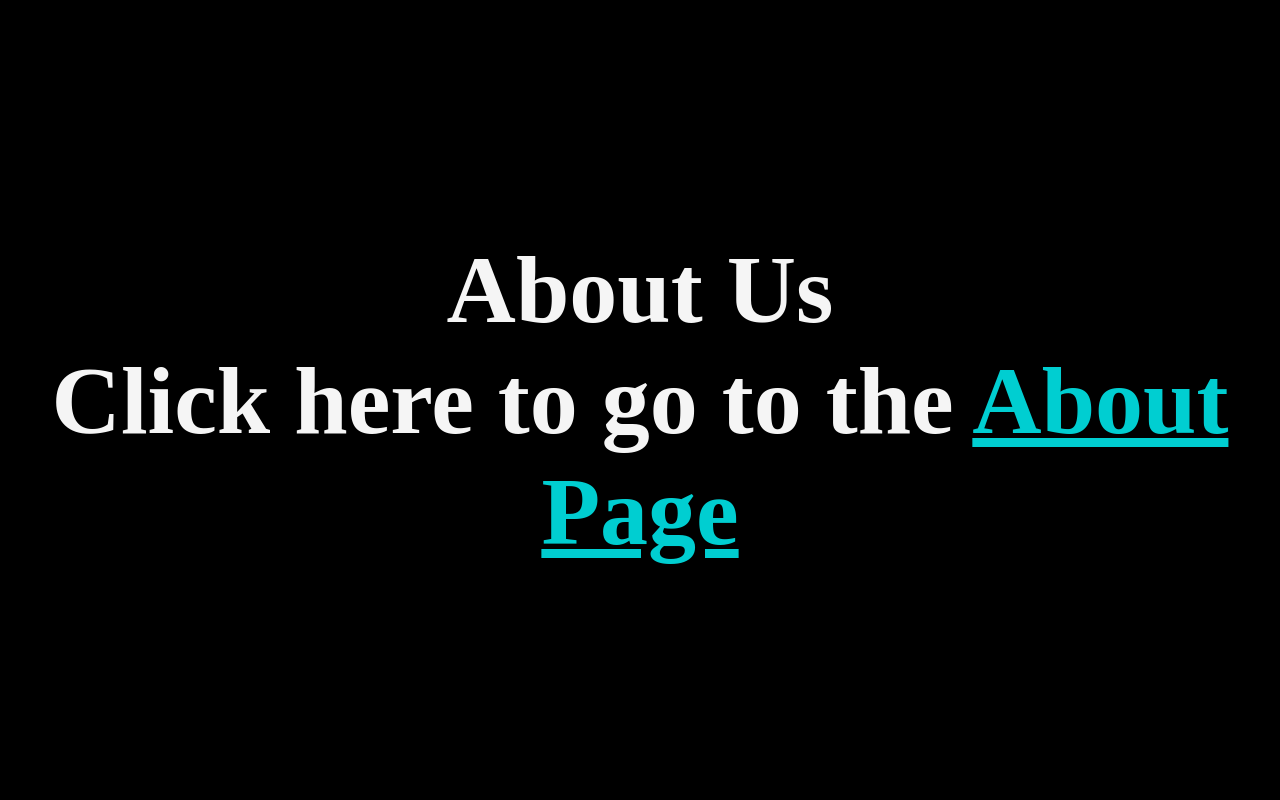
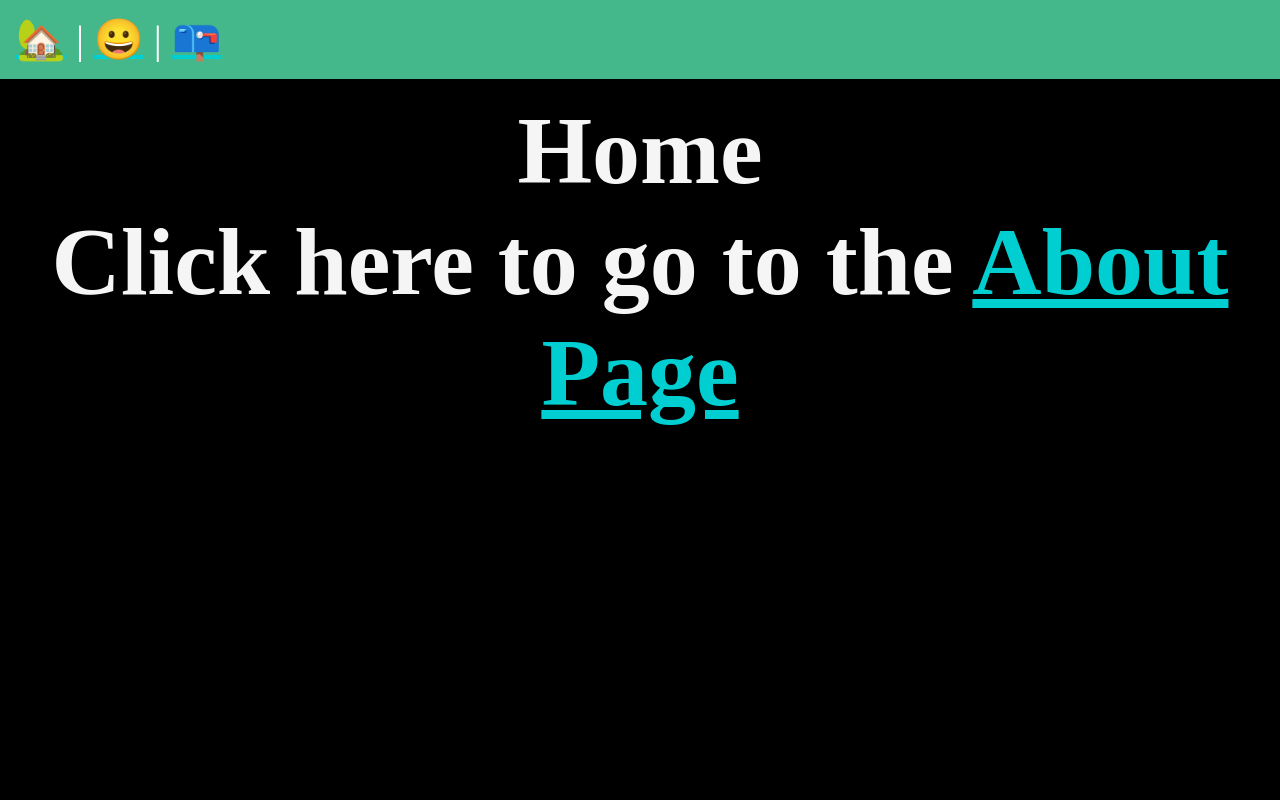
Before and after one commit to lubnaonline228/Django-blog, a Django app: page / in a window 1280 px wide. Run offline with Django 5.2, Linux system fonts and the light colour scheme.

Commit message:
Add files via upload

```diff
--- a/blog/blog/settings.py
+++ b/blog/blog/settings.py
@@ -39,6 +39,7 @@ INSTALLED_APPS = [
     "django.contrib.sessions",
     "django.contrib.messages",
     "django.contrib.staticfiles",
+    "posts",
 ]
 
 MIDDLEWARE = [
--- a/blog/blog/urls.py
+++ b/blog/blog/urls.py
@@ -15,11 +15,12 @@ Including another URLconf
     2. Add a URL to urlpatterns:  path('blog/', include('blog.urls'))
 """
 from django.contrib import admin
-from django.urls import path
+from django.urls import path, include
 from . import views #The dot means import from the folder we are in
 
 urlpatterns = [
     path("admin/", admin.site.urls),
     path("", views.homepage),
     path("about/",views.about),
+    path("posts/",include("posts.urls"))
 ]
--- /dev/null
+++ b/blog/posts/admin.py
@@ -0,0 +1,6 @@
+from django.contrib import admin
+from .models import Post
+
+# Register your models here.
+# if we create any models and want to see them in the admin panel, we need to first register them here
+admin.site.register(Post)  #this will create a model based on the class Post
--- /dev/null
+++ b/blog/posts/apps.py
@@ -0,0 +1,6 @@
+from django.apps import AppConfig
+
+
+class PostsConfig(AppConfig):
+    default_auto_field = "django.db.models.BigAutoField"
+    name = "posts"
--- /dev/null
+++ b/blog/posts/tests.py
@@ -0,0 +1,3 @@
+from django.test import TestCase
+
+# Create your tests here.
--- /dev/null
+++ b/blog/posts/urls.py
@@ -0,0 +1,6 @@
+from django.urls import path
+from . import views
+
+urlpatterns = [
+    path("", views.posts_list),
+]
--- a/blog/static/css/style.css
+++ b/blog/static/css/style.css
@@ -6,16 +6,40 @@
 
 body {
     min-height: 100vh;
-    display: grid;
-    place-content: center;
     font-size: 3rem;
     background-color: black;
     color: whitesmoke;
 
 }
 
-h1,p {
+nav {
+    padding: 1rem;
+    background-color: #44B78B;
+    color: white;
+    font-size: 2.5rem;
+}
+
+main {
+
+    padding:1rem;
+}
+
+section {
+    display: flex;
+    flex-flow: column;
+    gap: 1rem;
+}
+
+h1 {
     text-align: center;
+}
+
+h2 {
+    font-size: 2.5rem;
+}
+
+p {
+    font-size: 2rem;
 }
 
 a {
--- a/blog/templates/home.html
+++ b/blog/templates/home.html
@@ -1,14 +1,10 @@
-<!DOCTYPE html>
-{% load static %}
-<html lang="en">
-<head>
-    <meta charset="UTF-8">
-    <meta name="viewport" content="width=device-width, initial-scale=1.0">
-    <link rel="stylesheet" href="{% static 'css/style.css' %}">
-    <title>Home</title>
-</head>
-<body>
-    <h1>About Us</h1>
+{% extends 'layout.html' %}
+
+{% block title %}
+    Home
+{% endblock %}
+
+{% block content%}
+    <h1>Home</h1>
     <h1>Click here to go to the <a href="/about">About Page</a></h1>
-</body>
-</html>
+{% endblock %}
--- /dev/null
+++ b/blog/templates/layout.html
@@ -0,0 +1,28 @@
+<!DOCTYPE html>
+{% load static %}
+<html lang="en">
+<head>
+    <meta charset="UTF-8">
+    <meta name="viewport" content="width=device-width, initial-scale=1.0">
+    <link rel="stylesheet" href="{% static 'css/style.css' %}">
+    <title>
+        {% block title %}
+            Django App
+        {% endblock %}
+    </title>
+</head>
+<body>
+    <nav>
+        <a href="/">🏡</a> |
+        <a href="/about">😀</a> |
+        <a href="/posts">📪</a>
+    </nav>
+
+    <main>
+        {% block content %}
+
+        {% endblock %}
+    </main>
+
+</body>
+</html>
```
Also changed, not shown: blog/posts/models.py (added, +13 -0 lines), blog/posts/templates/posts/posts_list.html (added, +19 -0 lines), blog/posts/views.py (added, +8 -0 lines), blog/templates/about.html (+9 -14 lines), blog/db.sqlite3, blog/posts/__init__.py (added), blog/posts/migrations/0001_initial.py (added), blog/posts/migrations/__init__.py (added).
